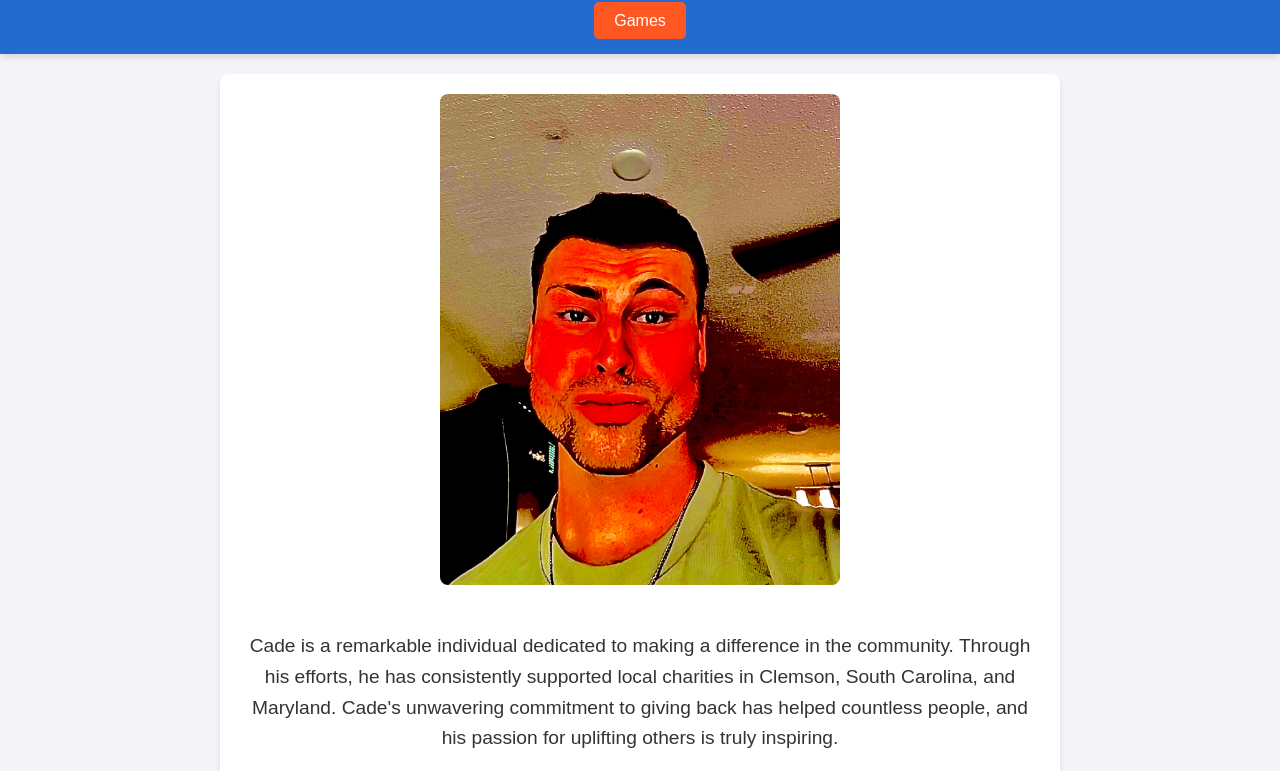
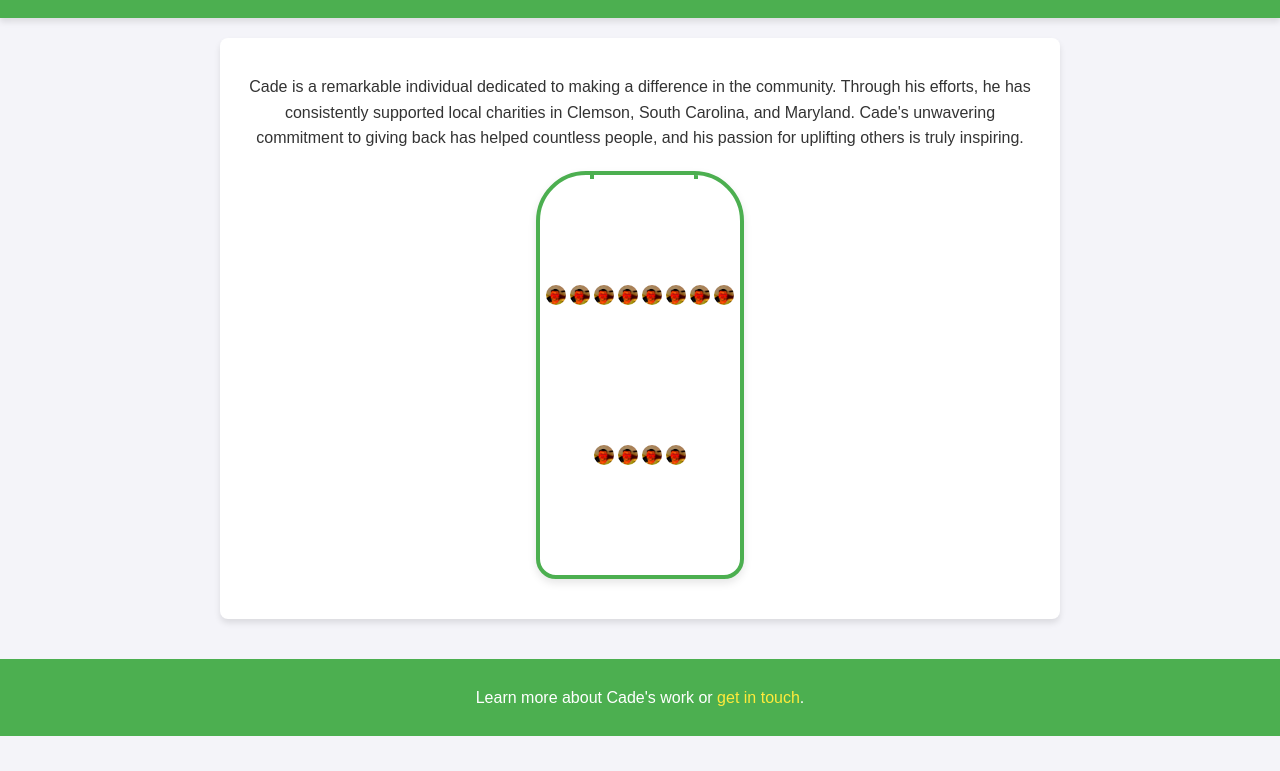
Before and after one commit to benfribush/cademilk, a plain HTML site: page index.html in a window 1280 px wide. Shown: the part 86-857 px from the top of the page. After the commit the page ends 822 px from the top, so only its background shows below. Drawn offline with Linux system fonts and the light colour scheme.

Commit message:
Update index.html

```diff
--- a/index.html
+++ b/index.html
@@ -16,7 +16,7 @@
             align-items: center;
         }
         header {
-            background-color: #246bcf;
+            background-color: #4CAF50;
             color: white;
             padding: 20px 0;
             width: 100%;
@@ -27,22 +27,6 @@
             margin: 0;
             font-size: 2.5rem;
         }
-        nav {
-            margin-top: 10px;
-        }
-        nav a {
-            text-decoration: none;
-            padding: 10px 20px;
-            background-color: #FF5722;
-            color: white;
-            border-radius: 5px;
-            margin: 5px;
-            font-size: 1rem;
-            transition: background-color 0.2s;
-        }
-        nav a:hover {
-            background-color: #E64A19;
-        }
         .content {
             max-width: 800px;
             margin: 20px;
@@ -52,15 +36,45 @@
             box-shadow: 0 4px 6px rgba(0, 0, 0, 0.1);
             text-align: center;
         }
-        .content img {
-            max-width: 50%;
-            height: auto;
-            border-radius: 8px;
-            margin-bottom: 20px;
+        .milk-bottle {
+            position: relative;
+            width: 200px;
+            height: 400px;
+            margin: 20px auto;
+            background-color: #fff;
+            border-radius: 50px 50px 20px 20px;
+            overflow: hidden;
+            border: 4px solid #4CAF50;
+            box-shadow: 0 4px 8px rgba(0, 0, 0, 0.1);
         }
-        .content p {
-            font-size: 1.2rem;
-            margin-bottom: 20px;
+        .milk-bottle::before {
+            content: '';
+            position: absolute;
+            top: -50px;
+            left: 50px;
+            width: 100px;
+            height: 50px;
+            background-color: #fff;
+            border-radius: 50px 50px 0 0;
+            border: 4px solid #4CAF50;
+            border-bottom: none;
+        }
+        .milk-images {
+            position: absolute;
+            top: 10%;
+            width: 100%;
+            height: 80%;
+            display: flex;
+            flex-wrap: wrap;
+            justify-content: center;
+            align-items: center;
+            overflow: hidden;
+        }
+        .milk-images img {
+            width: 20px;
+            height: 20px;
+            margin: 2px;
+            border-radius: 50%;
         }
         footer {
             margin-top: 20px;
@@ -82,24 +96,32 @@
 <body>
     <header>
         <h1>Welcome to Cademilk</h1>
-        <nav>
-            <a href="games.html">Games</a>
-        </nav>
     </header>
     <div class="content">
-        <img src="images/test.jpeg" alt="Cade and charity efforts">
         <p>
             Cade is a remarkable individual dedicated to making a difference in the community.
             Through his efforts, he has consistently supported local charities in Clemson, South Carolina,
             and Maryland. Cade's unwavering commitment to giving back has helped countless people,
             and his passion for uplifting others is truly inspiring.
         </p>
-        <p>
-            From organizing fundraising events to personally volunteering his time, Cade exemplifies what
-            it means to be a community leader. He believes in the power of kindness and works tirelessly
-            to spread positivity and hope wherever he goes. Join us in celebrating Cade’s mission to create
-            a brighter future for all.
-        </p>
+        <div class="milk-bottle">
+            <div class="milk-images">
+                <!-- Small images of "test.jpeg" -->
+                <img src="images/test.jpeg" alt="Milk image">
+                <img src="images/test.jpeg" alt="Milk image">
+                <img src="images/test.jpeg" alt="Milk image">
+                <img src="images/test.jpeg" alt="Milk image">
+                <img src="images/test.jpeg" alt="Milk image">
+                <img src="images/test.jpeg" alt="Milk image">
+                <img src="images/test.jpeg" alt="Milk image">
+                <img src="images/test.jpeg" alt="Milk image">
+                <img src="images/test.jpeg" alt="Milk image">
+                <img src="images/test.jpeg" alt="Milk image">
+                <img src="images/test.jpeg" alt="Milk image">
+                <img src="images/test.jpeg" alt="Milk image">
+                <!-- Add as many images as needed to fill the bottle -->
+            </div>
+        </div>
     </div>
     <footer>
         <p>Learn more about Cade's work or <a href="https://cademilk.com/contact">get in touch</a>.</p>
```
